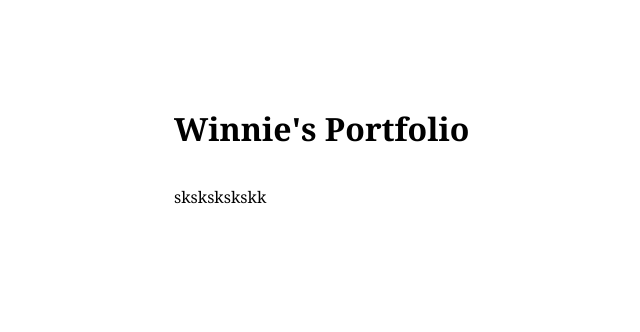
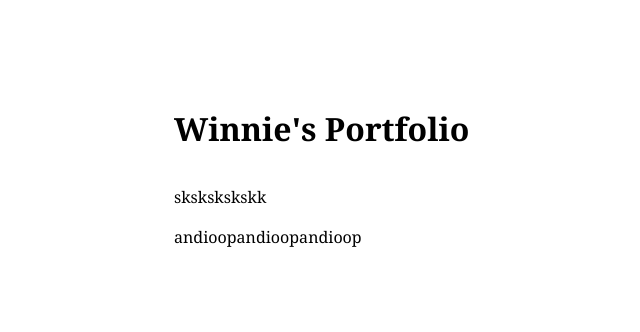
Before and after one commit to w1126l/old-repo, a plain HTML site: page index.html in a window 1280 px wide. Shown: the whole page, without its empty margins (66-706 px from the left). Drawn offline with Linux system fonts and the light colour scheme.

Commit message:
Update index.html

```diff
--- a/index.html
+++ b/index.html
@@ -8,5 +8,6 @@
   <body>
     <h1>Winnie's Portfolio</h1>
     <p>skskskskskk</p>
+    <p>andioopandioopandioop</p>
   </body>
 </html>
```
